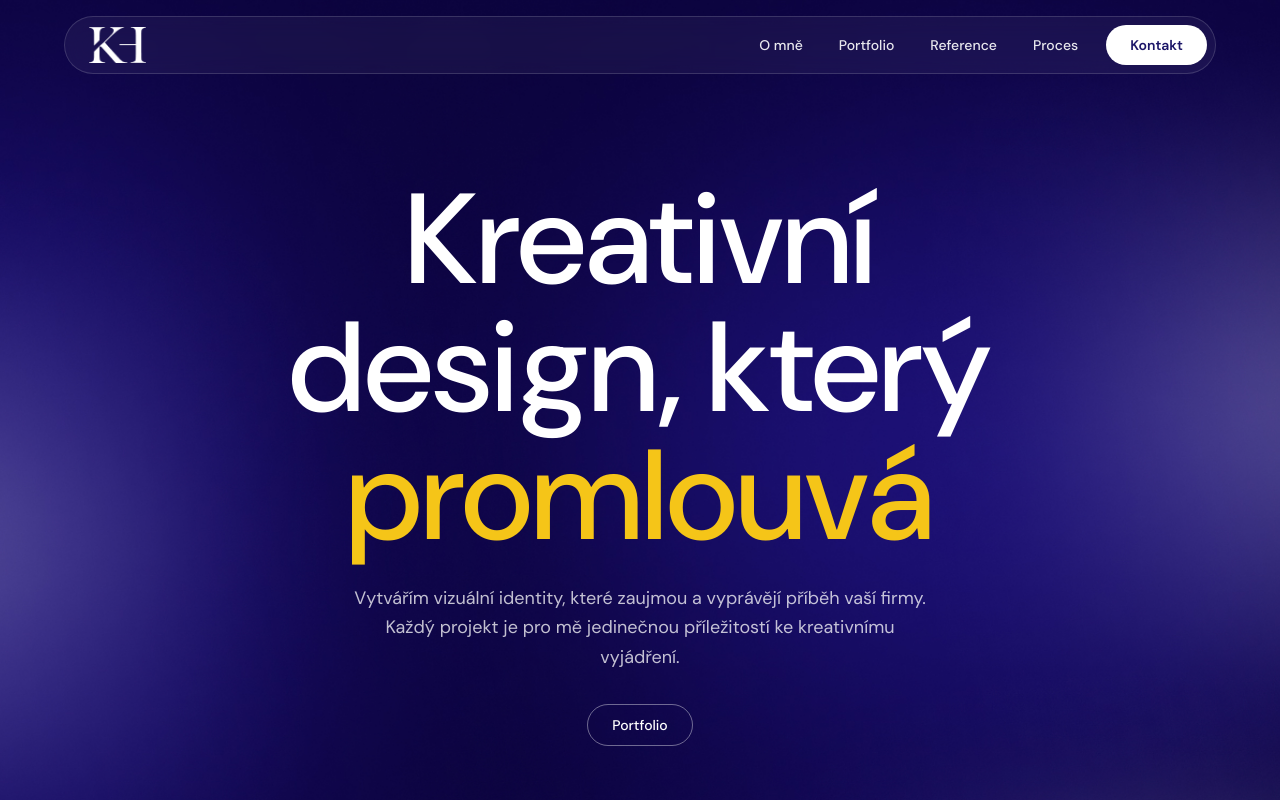
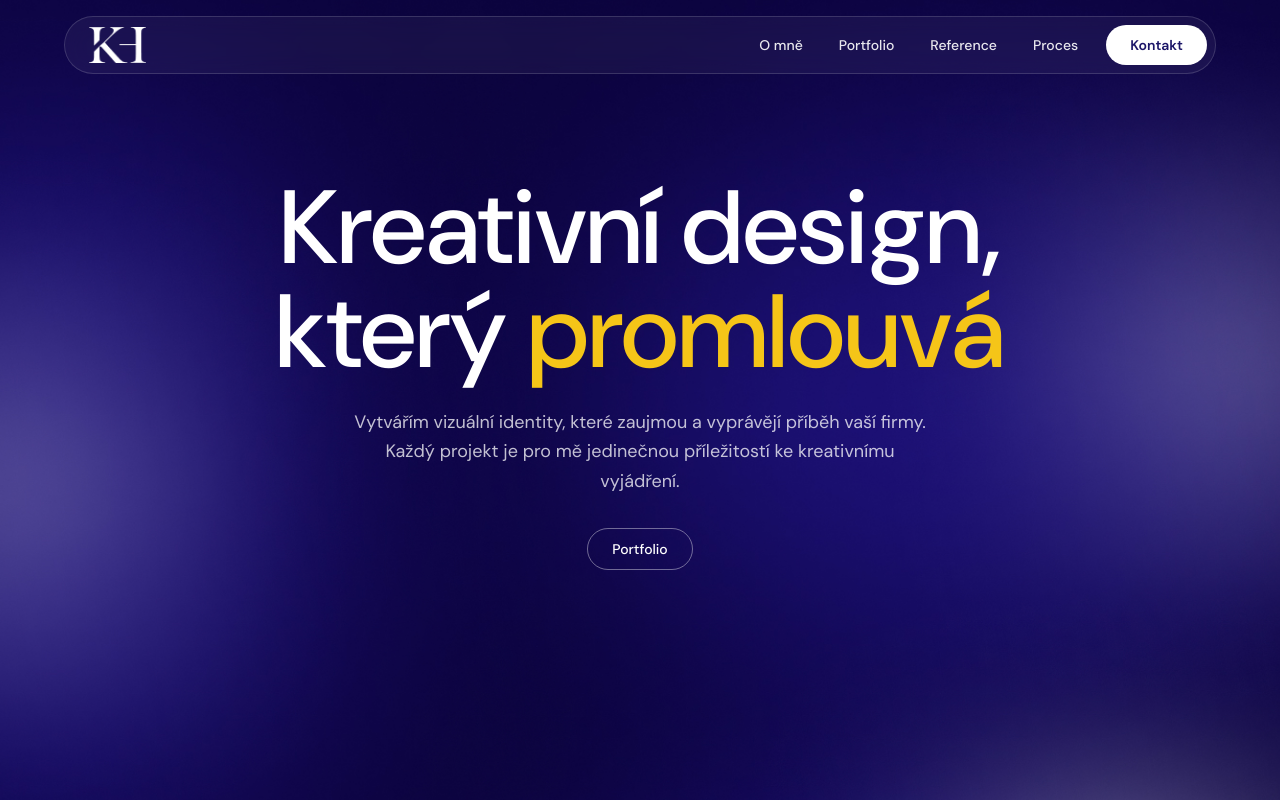
Before and after one commit to matejkajn/kata-portfolio, a Next.js app: page / in a window 1280 px wide. Shown: the top 800 px of the page. Built offline with nearby package versions, Linux system fonts and the light colour scheme; no server answers; the database is empty.

Commit message:
fix(home): wrap hero headline onto two lines at smaller size

```diff
--- a/src/components/home/HeroSection.tsx
+++ b/src/components/home/HeroSection.tsx
@@ -5,8 +5,10 @@ export function HeroSection() {
   return (
     <section className="px-6 pb-24 pt-36 sm:px-8 md:pb-32 md:pt-44">
       <div className="mx-auto flex max-w-3xl flex-col items-center gap-6 text-center">
-        <h1 className="text-5xl font-medium leading-none tracking-normal text-white sm:text-7xl md:text-[128px]">
-          Kreativní design, který <span className="text-accent">promlouvá</span>
+        <h1 className="text-4xl font-medium leading-none tracking-normal text-white sm:text-6xl md:text-[104px]">
+          Kreativní design,
+          <br />
+          který <span className="text-accent">promlouvá</span>
         </h1>
         <p className="max-w-xl text-base leading-relaxed text-white/75 sm:text-lg">
           Vytvářím vizuální identity, které zaujmou a vyprávějí příběh vaší
```
